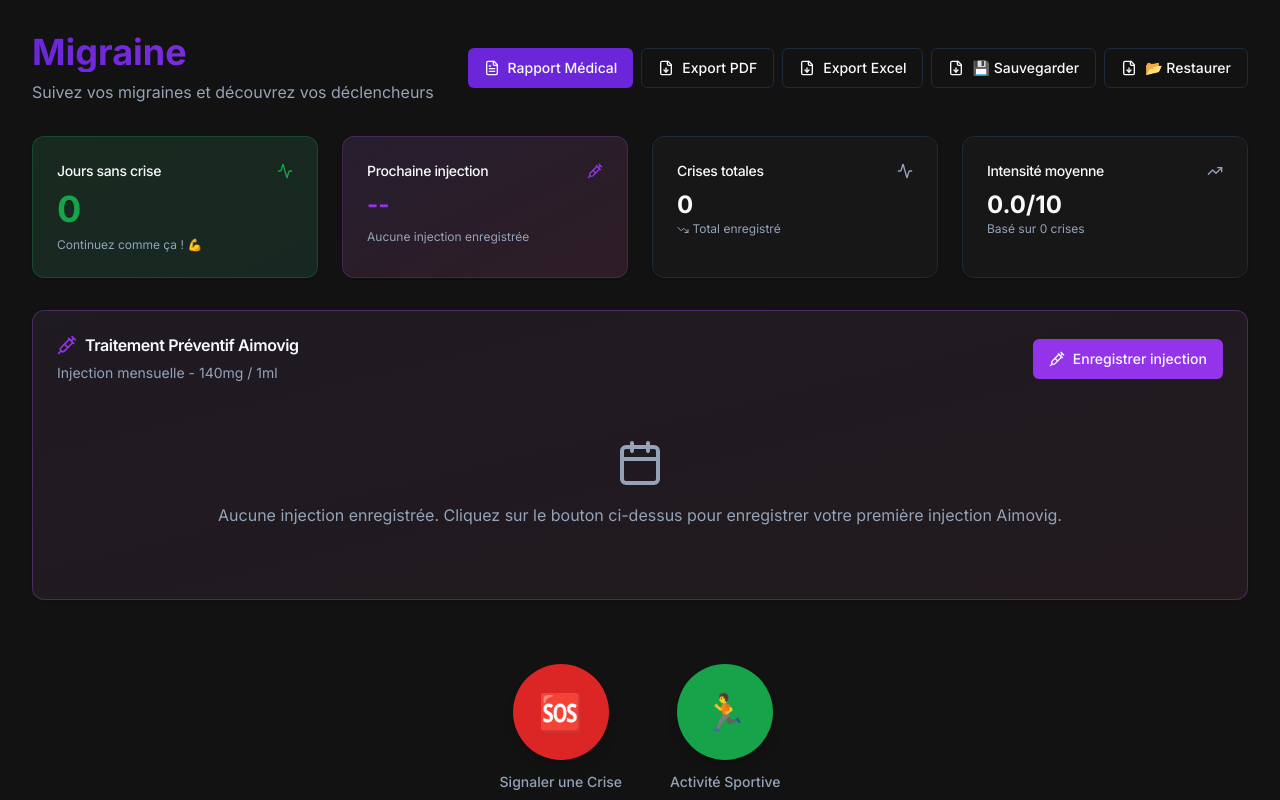
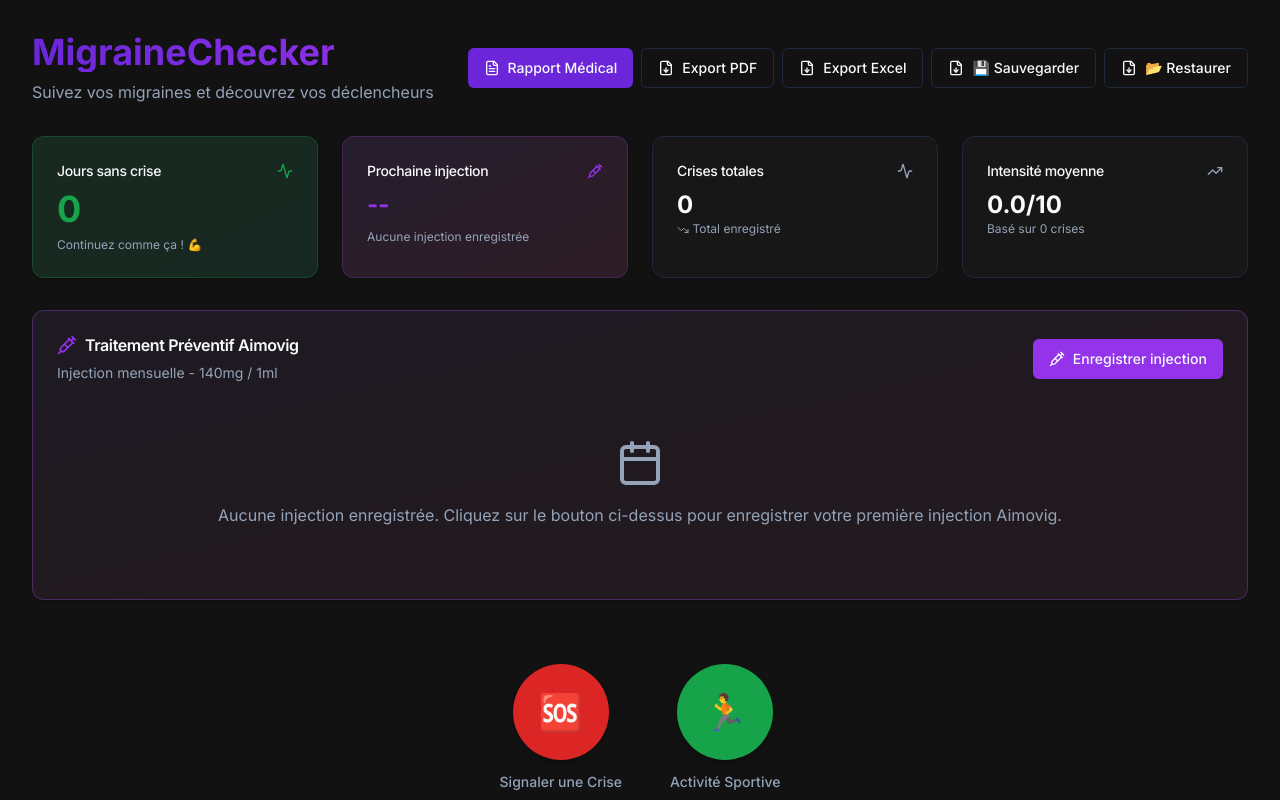
Before and after one commit to Proftg/migraine-tracker, a Next.js app: page / in a window 1280 px wide. Shown: the top 800 px of the page. Built offline with nearby package versions, Linux system fonts and the light colour scheme; no server answers; the database is empty.

Commit message:
Renommage en MigraineChecker

```diff
--- a/src/app/layout.tsx
+++ b/src/app/layout.tsx
@@ -6,7 +6,7 @@ import { cn } from "@/lib/utils";
 const inter = Inter({ subsets: ["latin"] });
 
 export const metadata: Metadata = {
-    title: "MigraineTracker",
+    title: "MigraineChecker",
     description: "Intelligent Migraine Tracking Journal",
     manifest: "/manifest.json",
 };
--- a/src/app/page.tsx
+++ b/src/app/page.tsx
@@ -331,7 +331,7 @@ export default function Home() {
                 <div className="flex justify-between items-center">
                     <div>
                         <h1 className="text-4xl font-bold bg-gradient-to-r from-primary to-purple-600 bg-clip-text text-transparent">
-                            Migraine
+                            MigraineChecker
                         </h1>
                         <p className="text-muted-foreground mt-2">
                             Suivez vos migraines et découvrez vos déclencheurs
--- a/src/lib/export.ts
+++ b/src/lib/export.ts
@@ -45,7 +45,7 @@ export const exportService = {
         const doc = new jsPDF();
 
         doc.setFontSize(20);
-        doc.text("Rapport MigraineTracker", 14, 22);
+        doc.text("Rapport MigraineChecker", 14, 22);
         doc.setFontSize(11);
         doc.text(`Généré le ${format(new Date(), 'dd/MM/yyyy')}`, 14, 30);
 
```
Also changed, not shown: 1 other file (tests, documents, lock files or other folders).
